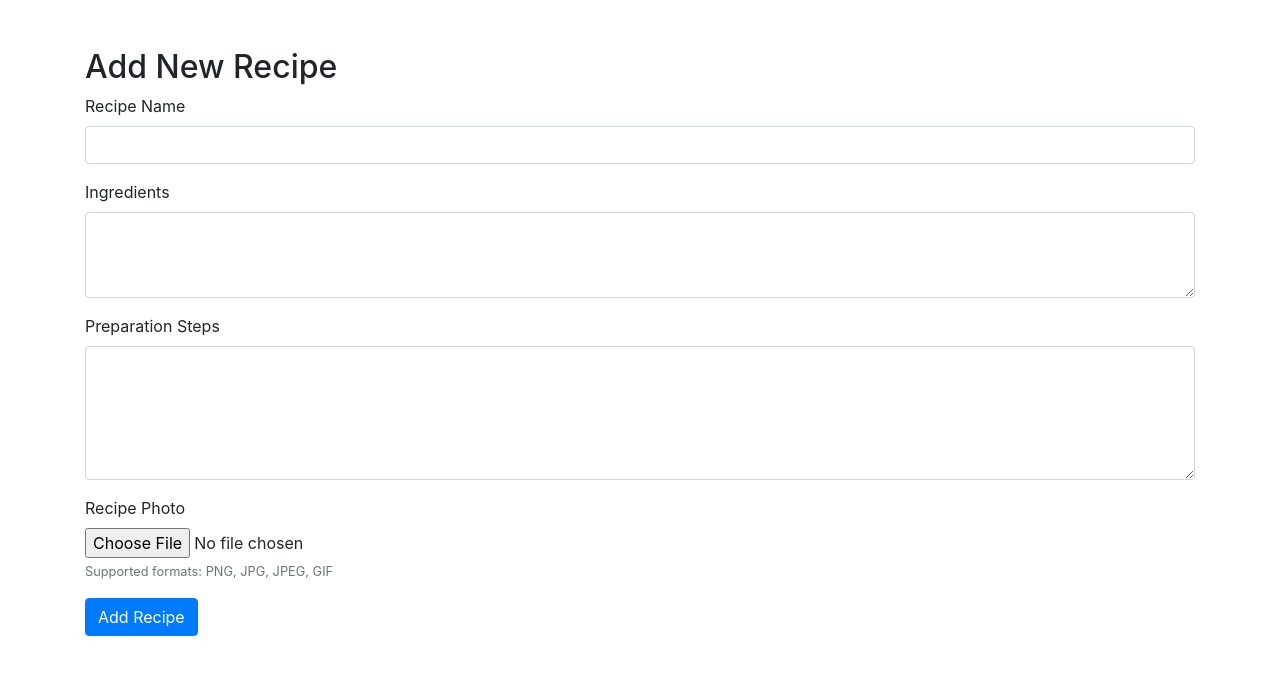
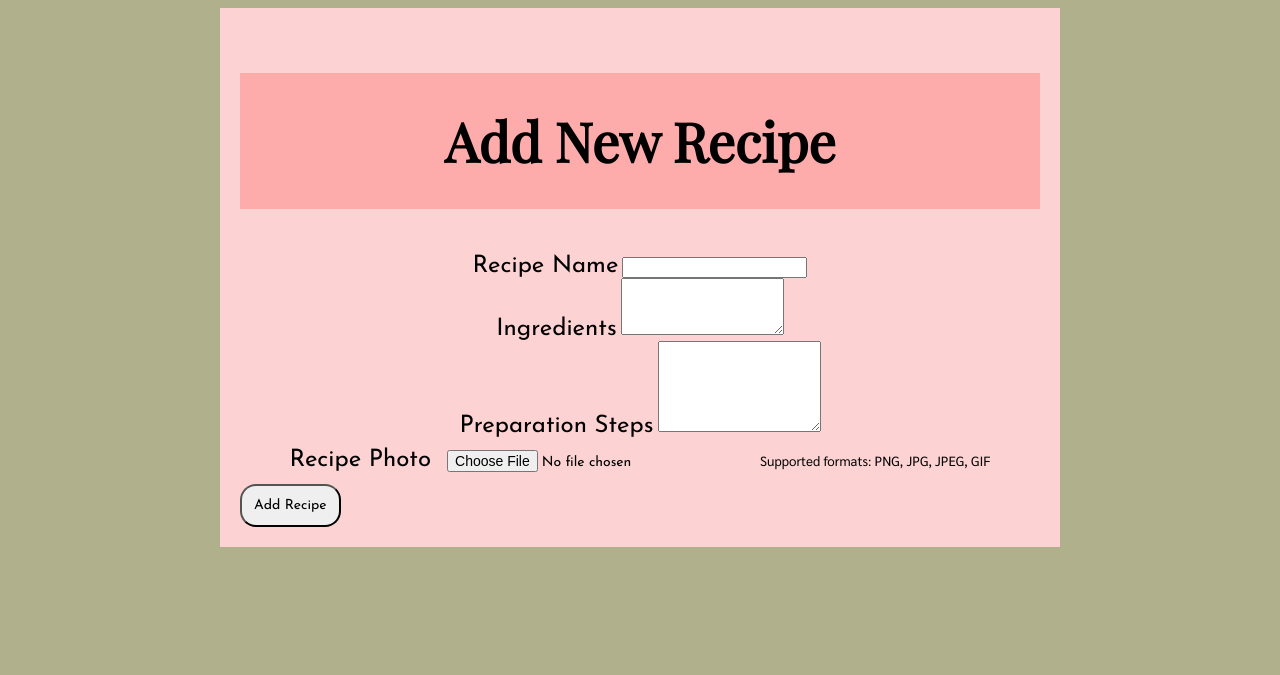
Before and after one commit to software-students-spring2024/2-web-app-exercise-cyh, a Flask app: page /add in a window 1280 px wide. Shown: the top 675 px of the page. Run offline with Flask 2, Linux system fonts and the light colour scheme; some libraries are stand-ins or nearby versions.

Commit message:
Added CSS files for the add recipe, edit recipe, and profile page.

```diff
--- /dev/null
+++ b/static/css/add.css
@@ -0,0 +1,59 @@
+.container {
+    max-width: 800px;
+    margin: auto;
+    background: rgb(252, 210, 210);
+    padding: 20px;
+}
+
+body {
+    background: rgb(177, 176, 141);
+}
+
+h2 {
+    text-align: center;
+    font-family: Playfair Display;
+    font-size: 54px;
+    background-color:rgb(253, 171, 171);
+    padding: 32px;
+}
+
+button {
+    text-align: center;
+    font-family: Josefin Sans;
+    border-radius: 16px;
+    transition-duration: 0.5s;
+    padding: 12px;
+    font-size: 14px;
+
+}
+
+button:hover {
+    background-color: yellowgreen;
+    box-shadow: 0 8px 16px 0 rgba(0,0,0,0.2), 0 6px 20px 0 rgba(0,0,0,0.19);
+}
+
+.form-group {
+    text-align: center;
+}
+
+label {
+    font-size: 24px;
+    font-family: Josefin Sans;
+}
+
+.form-group > textarea {
+    font-family: Sarabun;
+}
+
+.form-text {
+    font-family: Josefin Sans;
+}
+
+.form-control-file {
+    text-align: center;
+    font-family: Josefin Sans;
+    border-radius: 16px;
+    transition-duration: 0.5s;
+    padding: 12px;
+    font-size: 14px;
+}
--- a/templates/add_recipe.html
+++ b/templates/add_recipe.html
@@ -4,28 +4,31 @@
     <meta charset="UTF-8">
     <meta name="viewport" content="width=device-width, initial-scale=1.0">
     <title>Add Recipe</title>
-    <link href="https://stackpath.bootstrapcdn.com/bootstrap/4.5.2/css/bootstrap.min.css" rel="stylesheet">
+    <link href="../static/css/add.css" rel="stylesheet">
+    <link rel="stylesheet" href="https://fonts.googleapis.com/css?family=Playfair+Display">
+    <link rel="stylesheet" href="https://fonts.googleapis.com/css?family=Josefin+Sans">
+    <link rel="stylesheet" href="https://fonts.googleapis.com/css?family=Sarabun">
 </head>
 <body>
     <div class="container mt-5">
         <h2>Add New Recipe</h2>
         <form action="/add" method="post" enctype="multipart/form-data">
             <div class="form-group">
-                <label for="name">Recipe Name</label>
+                <label style="font-family: Josefin Sans" for="name">Recipe Name</label>
                 <input type="text" class="form-control" id="name" name="name" required>
             </div>
             <div class="form-group">
-                <label for="ingredients">Ingredients</label>
+                <label style="font-family: Josefin Sans" for="ingredients">Ingredients</label>
                 <textarea class="form-control" id="ingredients" name="ingredients" rows="3" required></textarea>
             </div>
             <div class="form-group">
-                <label for="steps">Preparation Steps</label>
+                <label style="font-family: Josefin Sans" for="steps">Preparation Steps</label>
                 <textarea class="form-control" id="steps" name="steps" rows="5" required></textarea>
             </div>
             <div class="form-group">
-                <label for="photo">Recipe Photo</label>
+                <label style="font-family: Josefin Sans" for="photo">Recipe Photo</label>
                 <input type="file" class="form-control-file" id="photo" name="photo">
-                <small class="form-text text-muted">Supported formats: PNG, JPG, JPEG, GIF</small>
+                <small style="font-family: Sarabun" class="form-text text-muted">Supported formats: PNG, JPG, JPEG, GIF</small>
             </div>
             <button type="submit" class="btn btn-primary">Add Recipe</button>
         </form>
```
Also changed, not shown: static/css/edit.css (added, +37 -0 lines), static/css/profile.css (added, +36 -0 lines), templates/edit_recipe.html (+8 -1 lines), templates/profile.html (+9 -2 lines).
